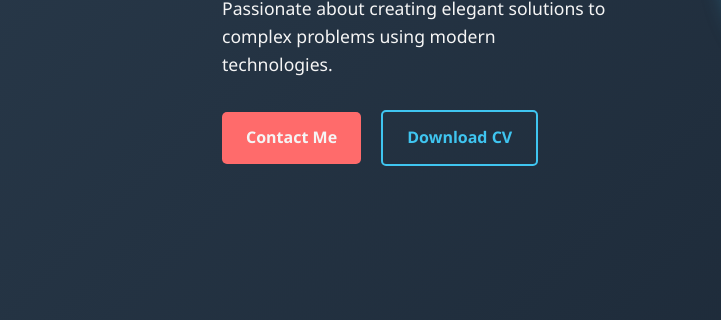
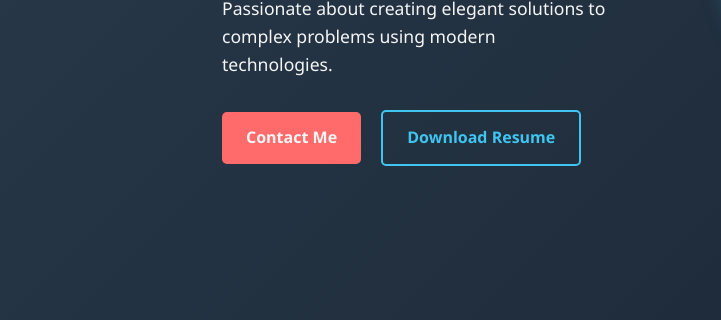
Before and after one commit to NishilShah1012/Portfoliio-Website, a plain HTML site: page index.html in a window 1280 px wide. Shown: the part 437-757 px from the top of the page, 0-721 px from the left. Drawn offline with Linux system fonts and the light colour scheme.

Commit message:
update the resume

```diff
--- a/index.html
+++ b/index.html
@@ -34,7 +34,7 @@
           </p>
           <a href="#contact" class="btn">Contact Me</a>
           <a href="./assets/NishilShahResume.pdf" class="btn btn-outline"
-            >Download CV</a
+            >Download Resume</a
           >
         </div>
         <div class="profile-image profile-animate">
```
Also changed, not shown: 1 other file.
